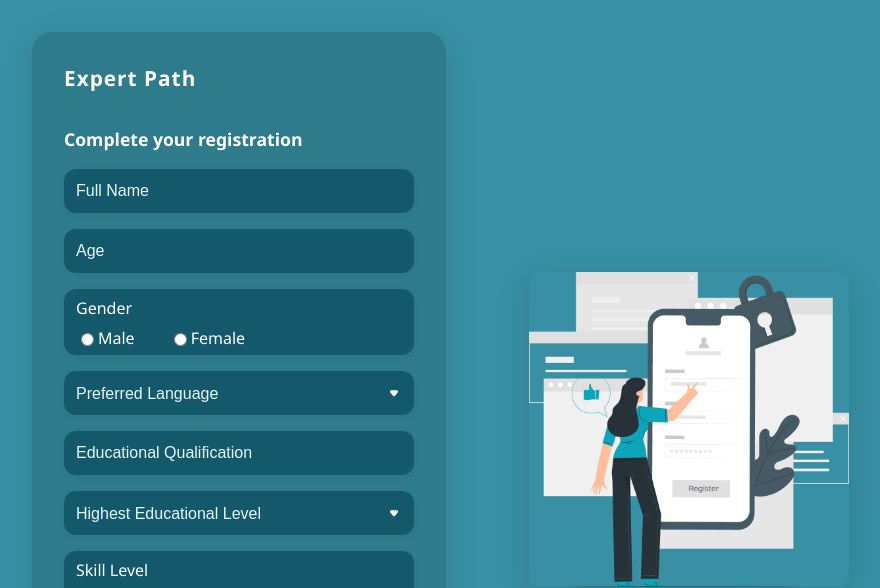
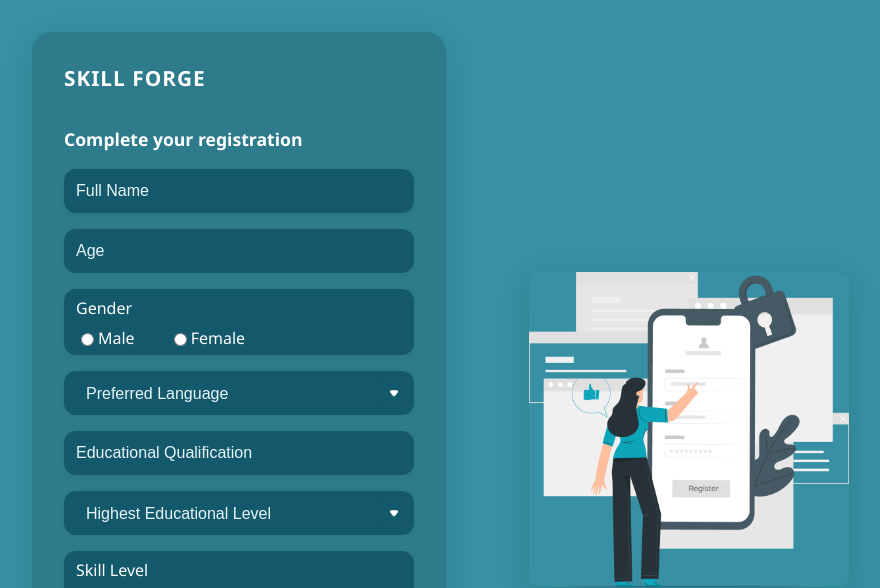
Before and after one commit to Bhanuka10/Capstone, a React (Vite) app in the folder KnowEdge-app/: page /registerForm in a window 1280 px wide. Shown: the top 588 px of the page, without its empty margins (190-1070 px from the left). Built offline with nearby package versions, Linux system fonts and the light colour scheme; a web font is replaced by a local one.

Commit message:
Update RegisterForm component and styles

```diff
--- a/KnowEdge-app/src/Pages/Register-Subform/RegisterForm.css
+++ b/KnowEdge-app/src/Pages/Register-Subform/RegisterForm.css
@@ -208,3 +208,20 @@ input[type="number"] {
     margin-bottom: 32px;
   }
 } */
+
+
+/* Force dropdown select and option styling for better readability */
+input-block select,
+.select-wrapper select {
+  background-color: #14596b; /* match input block background */
+  color: #fff;               /* white text */
+  border: none;
+  padding: 12px 10px;
+  border-radius: 12px;
+}
+
+/* For dropdown options */
+select option {
+  background-color: #14596b;
+  color: #fff;
+}
--- a/KnowEdge-app/src/Pages/Register-Subform/RegisterForm.jsx
+++ b/KnowEdge-app/src/Pages/Register-Subform/RegisterForm.jsx
@@ -70,7 +70,7 @@ export default function RegisterForm() {
       <div className="register-main">
         <div className="register-card">
           <div className="logo-row">
-            <span>Expert Path</span>
+            <span>SKILL FORGE</span>
           </div>
           <div className="register-title">Complete your registration </div>
           {/* Form */}
```
